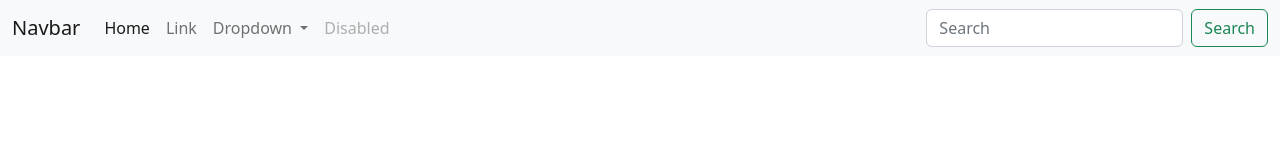
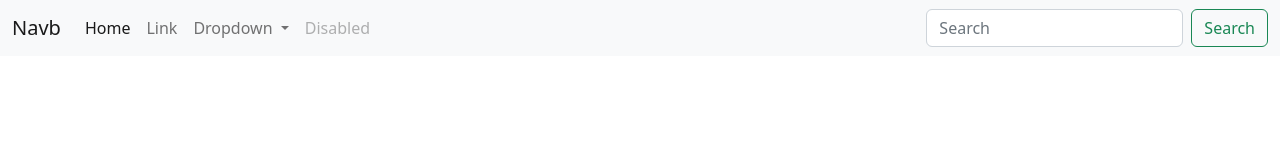
Before and after one commit to victorSauceda/whatever, a plain HTML site: page home.html in a window 1280 px wide. Drawn offline with nearby package versions, Linux system fonts and the light colour scheme.

Commit message:
new branch test

```diff
--- a/home.html
+++ b/home.html
@@ -12,7 +12,7 @@
 <body>
     <nav class="navbar navbar-expand-lg bg-light">
         <div class="container-fluid">
-            <a class="navbar-brand" href="#">Navbar</a>
+            <a class="navbar-brand" href="#">Navb</a>
             <button class="navbar-toggler" type="button" data-bs-toggle="collapse"
                 data-bs-target="#navbarSupportedContent" aria-controls="navbarSupportedContent" aria-expanded="false"
                 aria-label="Toggle navigation">
```
